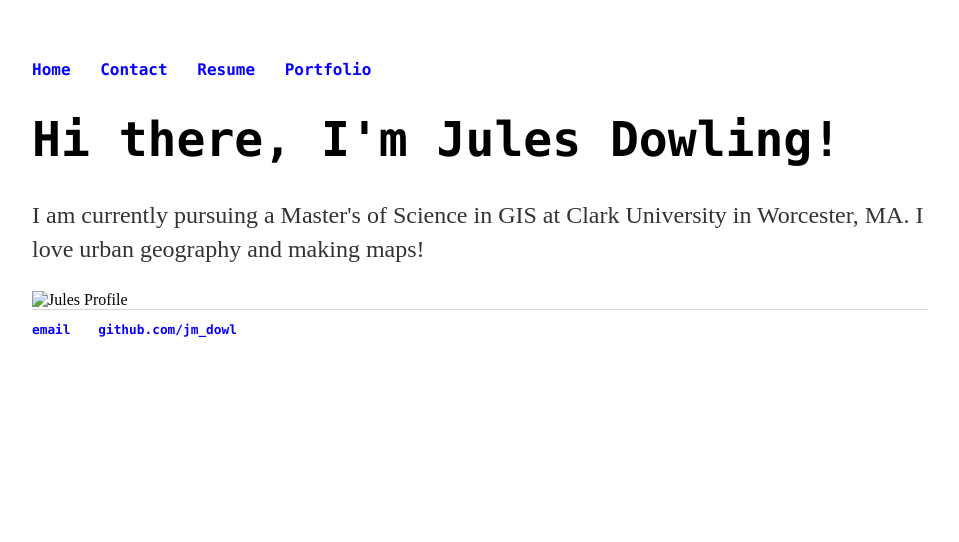
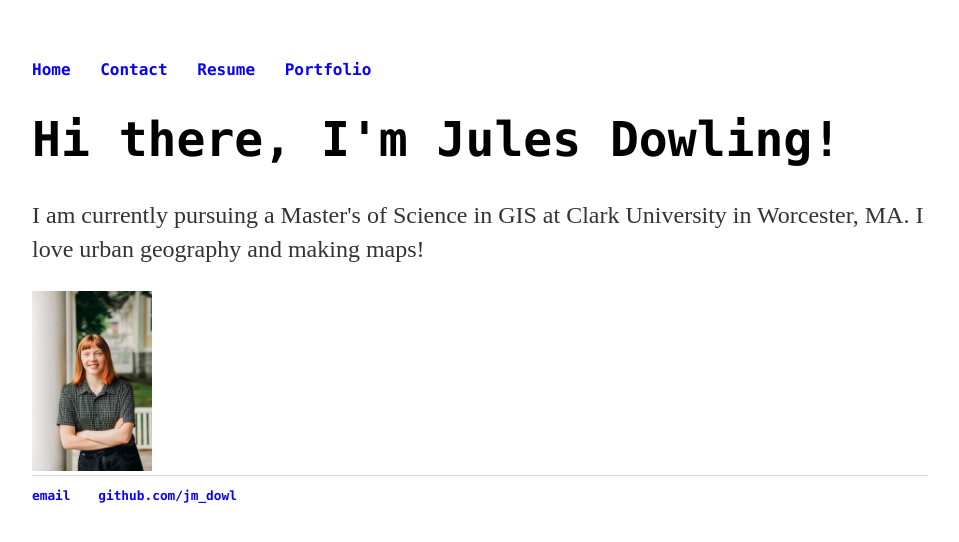
Before and after one commit to jm-dowl/old, a Jekyll site: the page index.html, which Jekyll copies as it is, in a window 1280 px wide. Shown: the top 542 px of the page, without its empty margins (160-1119 px from the left). Built offline with Jekyll 4.4.1, drawn with Linux system fonts in a browser that asks for light colours.

Commit message:
change png sizes

```diff
--- a/index.html
+++ b/index.html
@@ -23,9 +23,9 @@
     		</div><!-- /.blurb -->
 		</div>
 
-	<div>
-        <img class=profile-picture src="Clark_IDCE_2-0295.jpg" alt="Jules Profile">
-    </div><!-- /.container -->
+
+  <!-- /.container -->
+	<img src="images/Clark_IDCE_2-0295.jpg" alt="Jules Profile" width ="120">
 
 
 		<footer>
--- a/resume.html
+++ b/resume.html
@@ -20,5 +20,5 @@
 	</a>
 </div>
 <div>
-<img class="resume" src="JDowling_Resume.png" >
+<img src="JDowling_Resume.png" width="800">
 </div>
```
